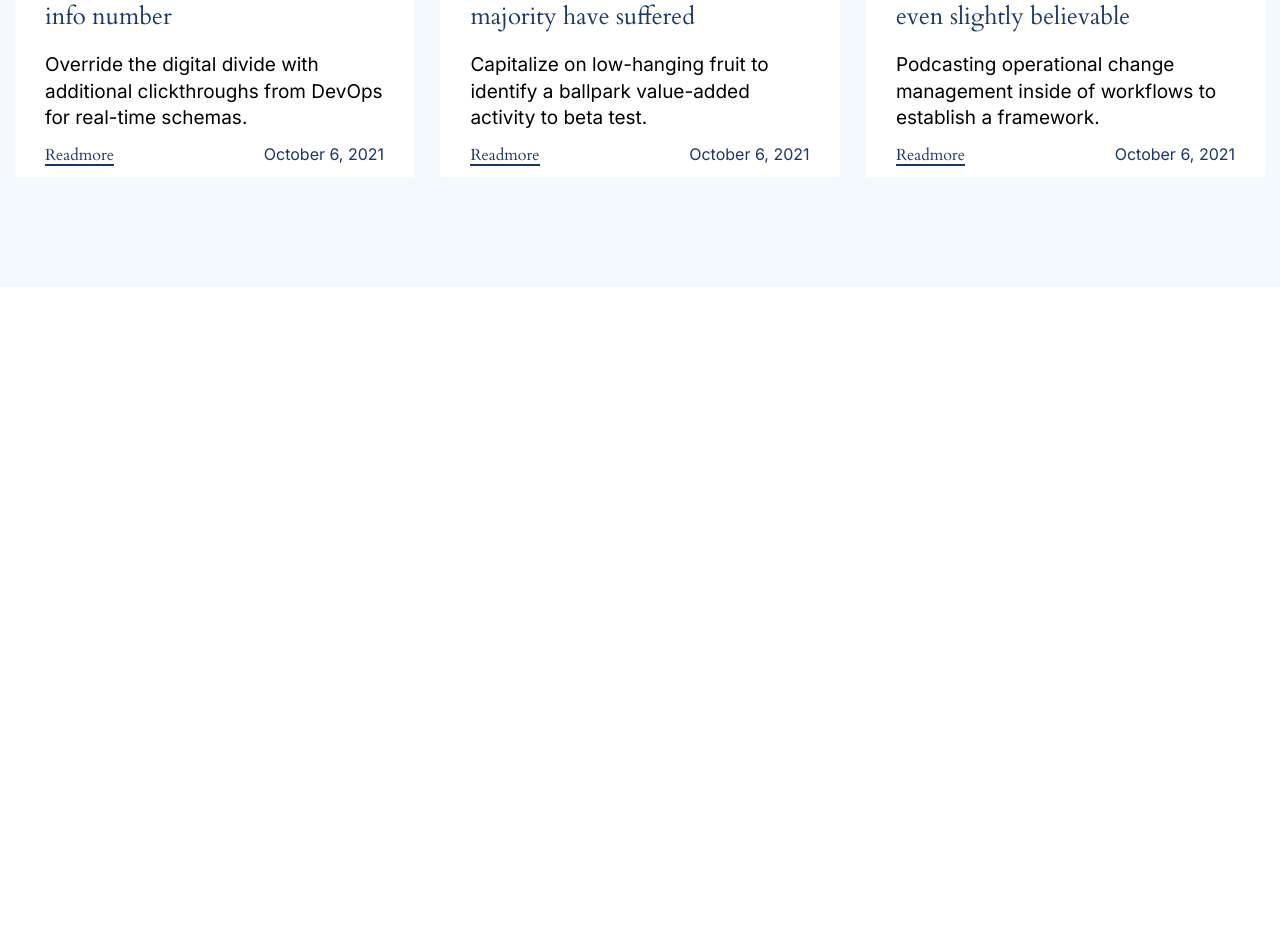
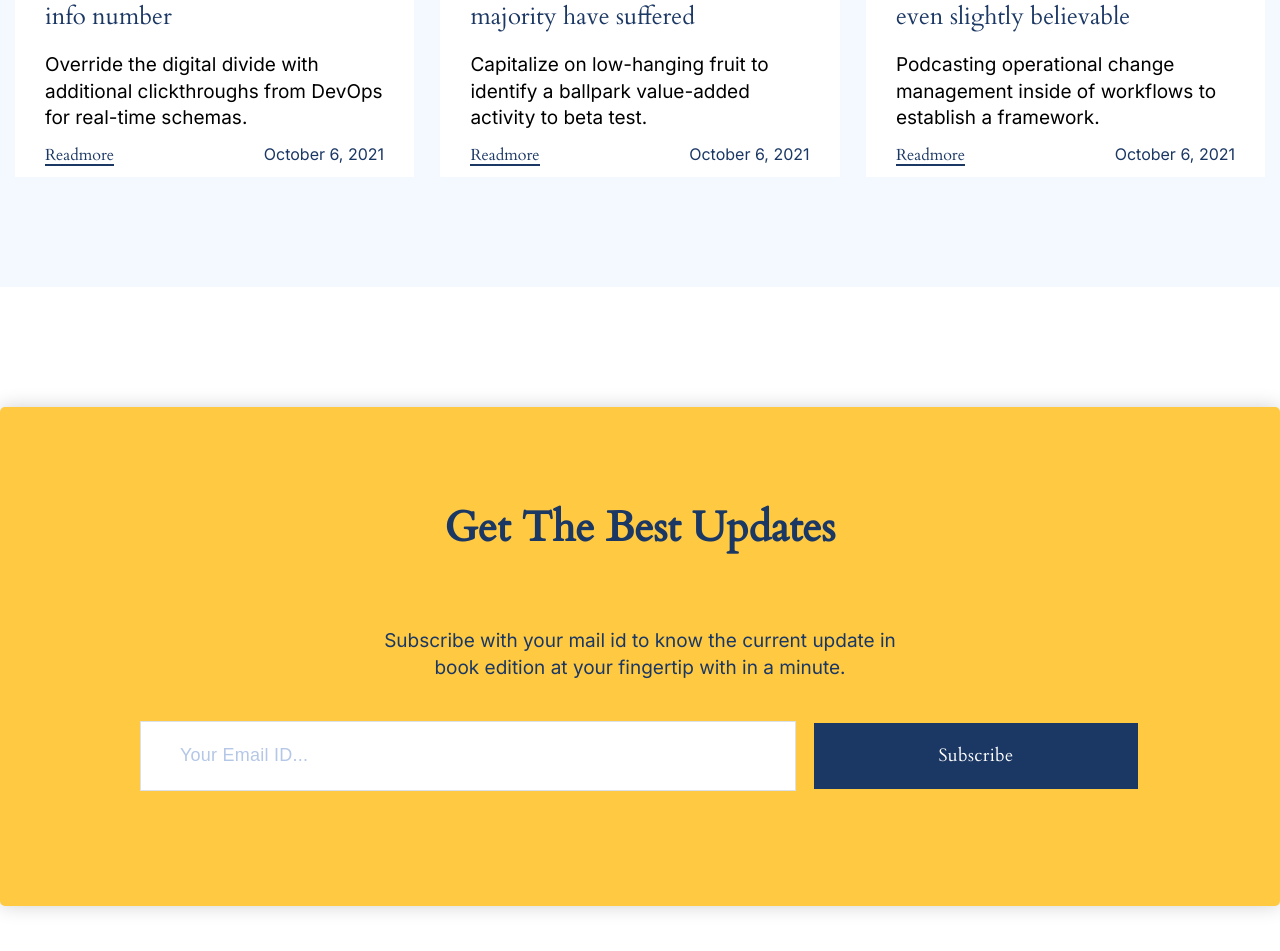
Before and after one commit to oxumoron/markup-hw_3, a plain HTML site: page index.html in a window 1280 px wide. Shown: the part 7987-8938 px from the top of the page. Before the commit the page ends 8274 px from the top, so only its background shows below. Drawn offline with Linux system fonts and the light colour scheme; files whose address does not match are found by name.

Commit message:
Add section form

```diff
--- a/index.html
+++ b/index.html
@@ -648,7 +648,7 @@
           </div>
         </div>
       </section>
-      <!-- <section class="section-form">
+      <section class="section-form">
         <div class="container container-yellow">
           <div class="form-box">
             <div class="form-description">
@@ -668,7 +668,7 @@
             </form>
           </div>
         </div>
-      </section> -->
+      </section>
       <!-- <section class="footer">
         <div class="container">
           <div class="footer-top">
```
